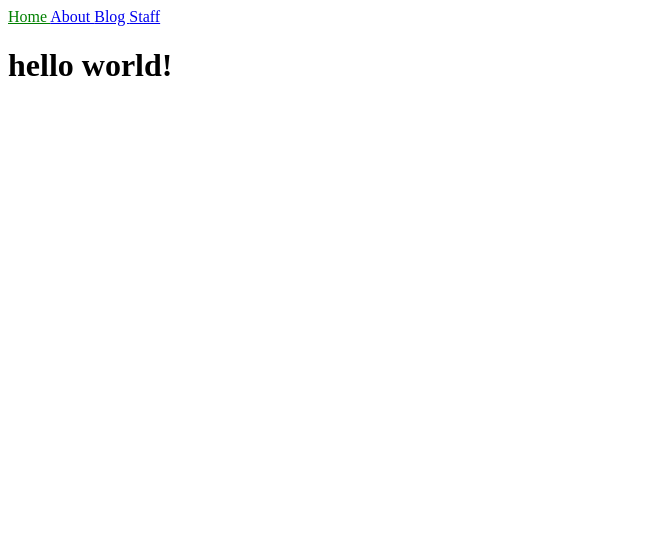
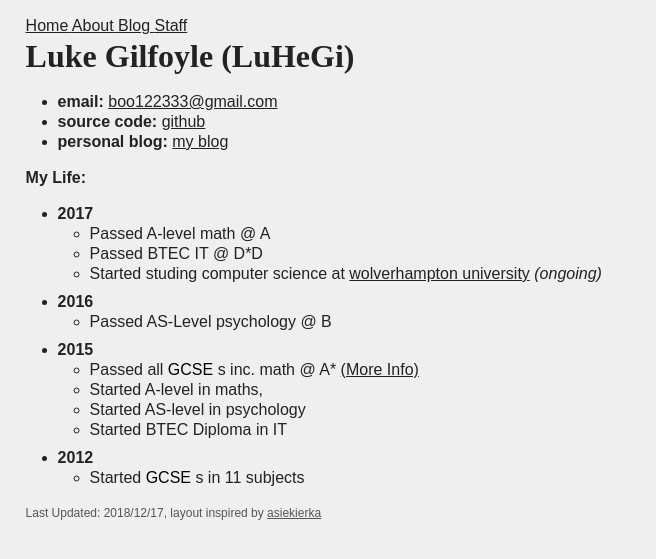
Before and after one commit to LukeGi/LukeGi.github.io, a Jekyll site: the page built from index.html, in a window 1280 px wide. Shown: the top 559 px of the page, without its empty margins (0-656 px from the left). Built offline with Jekyll 4.4.1, drawn with Linux system fonts in a browser that asks for light colours.

Commit message:
Make Homepage look less bad

```diff
--- /dev/null
+++ b/_layouts/home.html
@@ -0,0 +1,57 @@
+<!DOCTYPE html>
+<html>
+  <head>
+    <meta charset="utf-8" />
+    <title>{{ page.title }}</title>
+    <style>
+      * {
+        border: 0;
+        margin: 0;
+        padding: 0;
+        background-color: #efefef;
+        color: #222222;
+        line-height: 125%;
+        box-sizing: border-box;
+      }
+      body {
+        padding: 1em 1.6em;
+        font-family: sans-serif;
+      }
+      a:hover {
+        color: #555555;
+      }
+      h1 {
+        font-family: serif;
+        margin-bottom: 0.5em;
+      }
+      li {
+        margin-left: 2em;
+      }
+      p {
+        margin: 1em 0;
+      }
+      li > ul {
+        margin-bottom: 0.5em;
+      }
+      p.footer {
+        font-size: 12px;
+        color: #555555;
+        margin-top: 1.5em;
+      }
+      p.footer > a {
+        color: #555555;
+      }
+      p.footer > a:hover {
+        color: #777777;
+      }
+      a[href*='lmgtfy'] {
+        color: black;
+        text-decoration: none;
+      }
+    </style>
+    {% feed_meta %} {% seo %}
+  </head>
+  <body>
+    {%- include navigation.html -%} {{ content }}
+  </body>
+</html>
--- a/index.html
+++ b/index.html
@@ -1,6 +1,69 @@
 ---
-layout: default
+layout: home
 title: Home
 ---
 
-<h1>{{ 'Hello World!' | downcase }}</h1>
+<h1>Luke Gilfoyle (LuHeGi)</h1>
+<ul>
+  <li>
+    <b>email:</b>
+    <a href="mailto:boo122333@gmail.com">boo122333@gmail.com</a>
+  </li>
+  <li>
+    <b>source code:</b>
+    <a href="https://www.github.com/LukeGi">github</a>
+  </li>
+  <li>
+    <b>personal blog:</b>
+    <a href="/blog/">my blog</a>
+  </li>
+</ul>
+<p><b>My Life:</b></p>
+<ul>
+  <li>
+    <b>2017</b>
+    <ul>
+      <li>Passed A-level math @ A</li>
+      <li>Passed BTEC IT @ D*D</li>
+      <li>
+        Started studing computer science at
+        <a href="https://wlv.ac.uk/">wolverhampton university</a>
+        <i>(ongoing)</i>
+      </li>
+    </ul>
+  </li>
+  <li>
+    <b>2016</b>
+    <ul>
+      <li>Passed AS-Level psychology @ B</li>
+    </ul>
+  </li>
+  <li>
+    <b>2015</b>
+    <ul>
+      <li>
+        Passed all
+        <a href="http://lmgtfy.com/?q=GCSE">GCSE</a>
+        s inc. math @ A*
+        <a href="/blog/gcse/">(More Info)</a>
+      </li>
+      <li>Started A-level in maths,</li>
+      <li>Started AS-level in psychology</li>
+      <li>Started BTEC Diploma in IT</li>
+    </ul>
+  </li>
+  <li>
+    <b>2012</b>
+    <ul>
+      <li>
+        Started
+        <a href="http://lmgtfy.com/?q=GCSE">GCSE</a>
+        s in 11 subjects
+      </li>
+    </ul>
+  </li>
+</ul>
+<p class="footer">
+  Last Updated: 2018/12/17, layout inspired by
+  <a href="https://asie.pl">asiekierka</a>
+</p>
```
